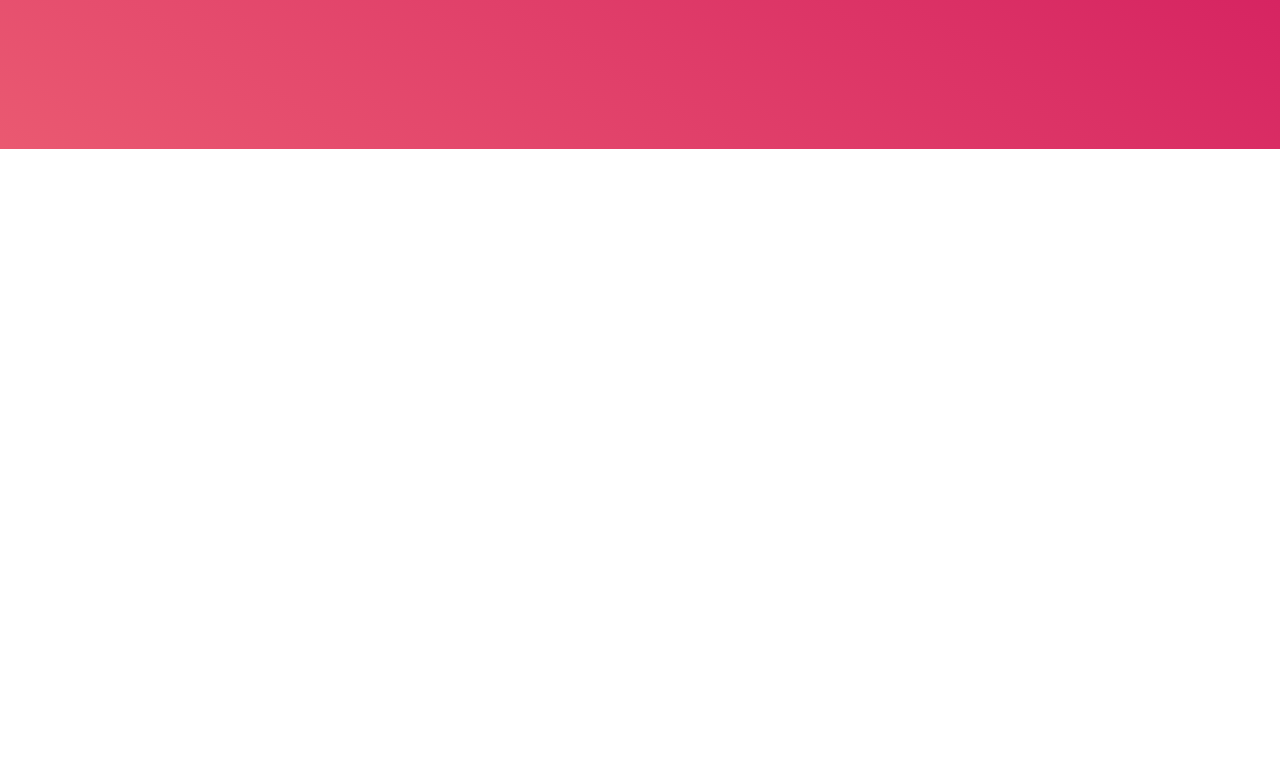
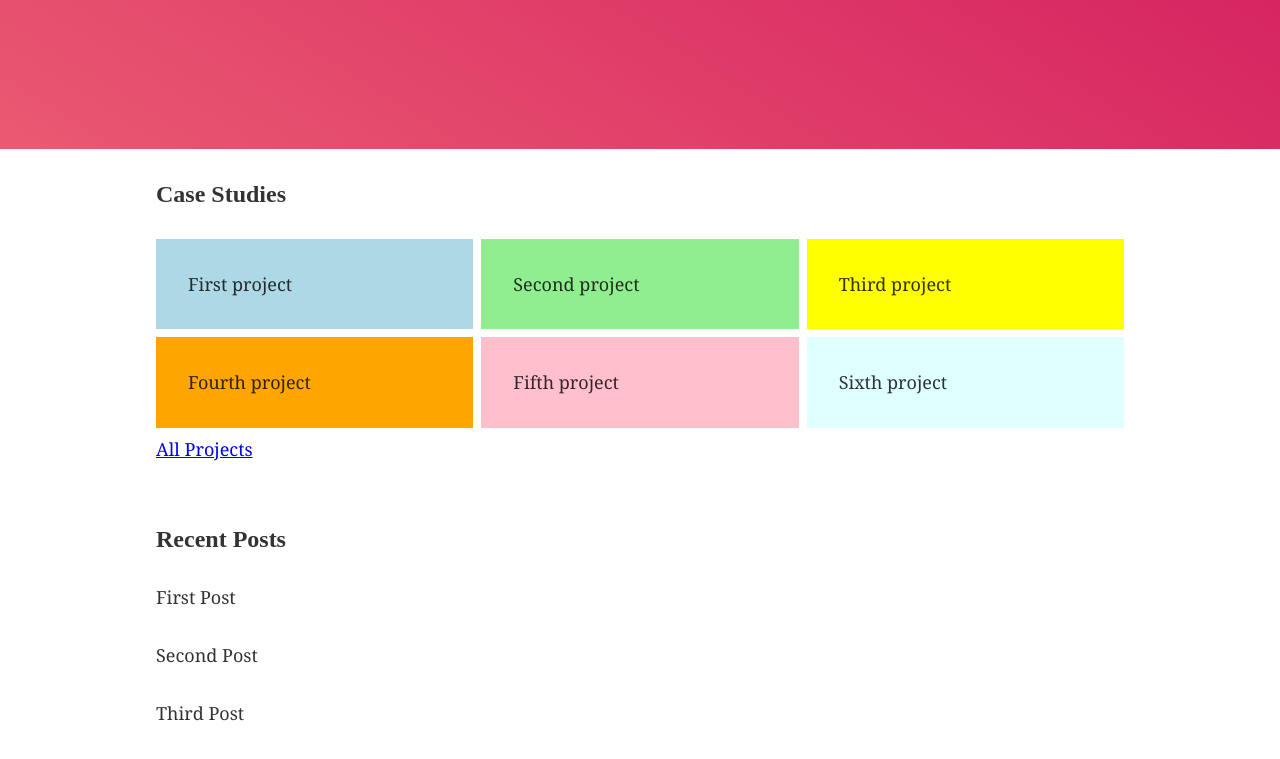
Before and after one commit to bernharduw/bernhard.gschwantner.org, a Gatsby site: page / in a window 1280 px wide. Shown: the part 651-1410 px from the top of the page. Before the commit the page ends 800 px from the top, so only its background shows below. Built offline with nearby package versions, Linux system fonts and the light colour scheme; Gatsby itself is replaced by a stand-in of ours.

Commit message:
added stubs for projects and posts

```diff
--- a/gatsby-config.js
+++ b/gatsby-config.js
@@ -15,6 +15,8 @@ module.exports = {
         path: `${__dirname}/src/assets/`,
       },
     },
+    `gatsby-transformer-sharp`,
+    `gatsby-plugin-sharp`,
     {
       resolve: `gatsby-plugin-manifest`,
       options: {
@@ -27,8 +29,6 @@ module.exports = {
         icon: 'src/images/gatsby-icon.png', // This path is relative to the root of the site.
       },
     },
-    `gatsby-transformer-sharp`,
-    `gatsby-plugin-sharp`,
     'gatsby-plugin-offline',
   ],
 };
--- a/src/pages/index.js
+++ b/src/pages/index.js
@@ -3,6 +3,35 @@ import { Link, StaticQuery, graphql } from 'gatsby';
 import Img from 'gatsby-image';
 import { Flex, Box, Image, Heading, Text } from 'rebass';
 import Layout from '../components/layout';
+
+const Container = props => (
+  <Box
+    px={[2, 3]}
+    py={4}
+    css={`
+      max-width: 1000px;
+      margin: 0 auto;
+    `}
+    {...props}
+  />
+);
+
+const Project = props => (
+  <Flex
+    alignItems="center"
+    bg="lightblue"
+    p={4}
+    mr={2}
+    mb={2}
+    width={[232, 312]}
+    css={`
+      flex-grow: 1;
+    `}
+    {...props}
+  />
+);
+
+const Post = props => <Box pb={4} {...props} />;
 
 const IndexPage = () => (
   <Layout>
@@ -76,6 +105,28 @@ const IndexPage = () => (
         </Box>
       </Flex>
     </Box>
+
+    <Container>
+      <Heading mb={4}>Case Studies</Heading>
+      <Flex mr={-2} flexWrap="wrap">
+        <Project bg="lightblue">First project</Project>
+        <Project bg="lightgreen">Second project</Project>
+        <Project bg="yellow">Third project</Project>
+        <Project ProjectWrap="wrap" bg="orange">
+          Fourth project
+        </Project>
+        <Project bg="pink">Fifth project</Project>
+        <Project bg="lightcyan">Sixth project</Project>
+      </Flex>
+      <Link to="/projects">All Projects</Link>
+    </Container>
+
+    <Container>
+      <Heading mb={4}>Recent Posts</Heading>
+      <Post>First Post</Post>
+      <Post>Second Post</Post>
+      <Post>Third Post</Post>
+    </Container>
   </Layout>
 );
 
```
